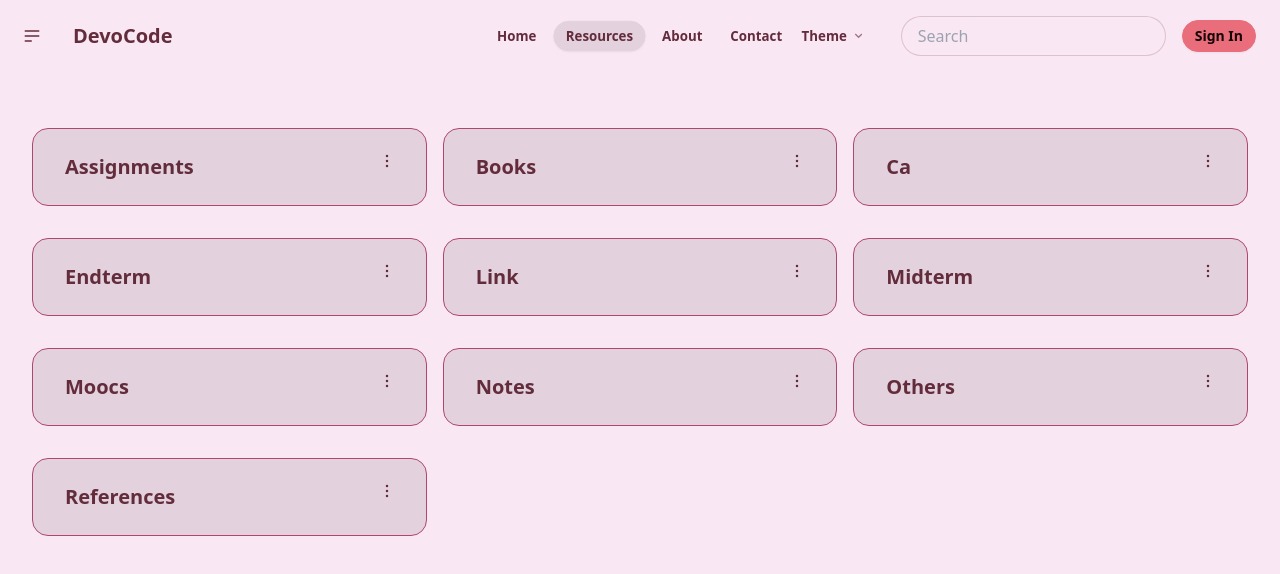
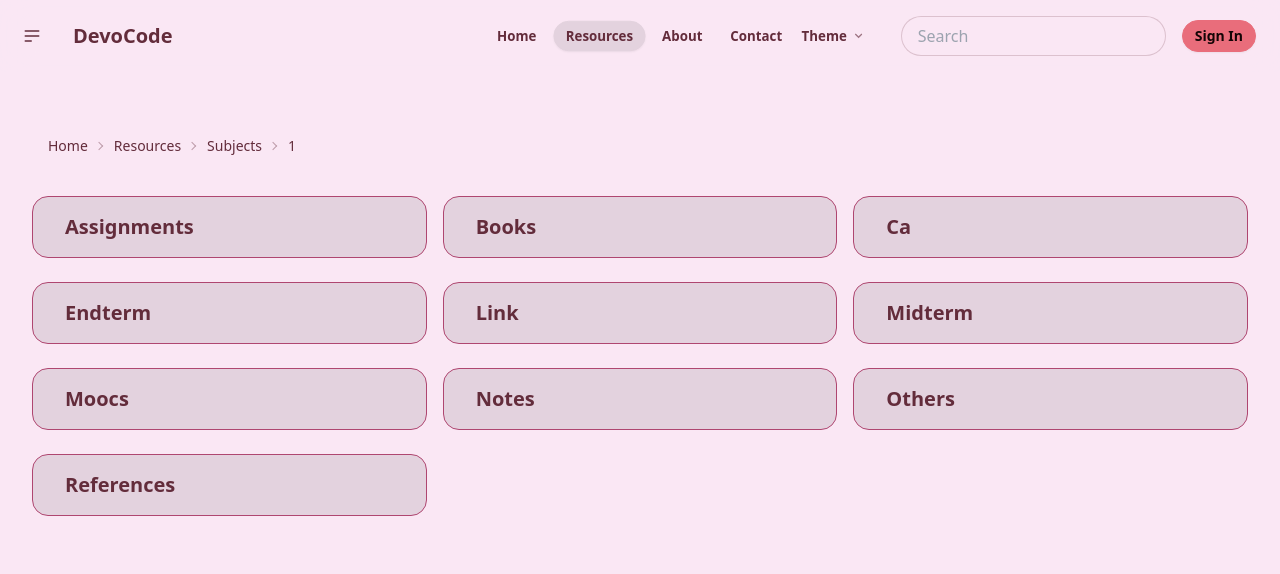
Before and after one commit to imankitkalirawana/dynamic-devocode, a Next.js app: page /resources/subjects/1 in a window 1280 px wide. Shown: the top 574 px of the page. Built offline with nearby package versions, Linux system fonts and the light colour scheme.

Commit message:
Add Breadcrumbs component to resource pages

```diff
--- a/app/resources/subjects/[code]/[type]/page.tsx
+++ b/app/resources/subjects/[code]/[type]/page.tsx
@@ -1,6 +1,7 @@
 import API_BASE_URL from "@/utils/config";
 import Resources from "@/components/resources/Resources";
 import axios from "axios";
+import Breadcrumbs from "@/components/common/Breadcrumbs";
 
 interface Props {
   params: {
@@ -10,23 +11,29 @@ interface Props {
 }
 
 async function getResources(code: string, type: string) {
-  //   const res = await fetch(
-  //     `${API_BASE_URL}/resources/resources/?subjectCode=${code}&type=${type}`
-  //   );
   const res = await axios.get(
     `${API_BASE_URL}/resources/resources/?subjectCode=${code}&type=${type}`
   );
-
   return res.data;
 }
 
 export default async function Page({ params }: Props) {
+  const breadcrumbItems = [
+    { labels: ["Home"], link: "/" },
+    { labels: ["Resources"], link: "/resources" },
+    { labels: ["Subjects"], link: "/resources/subjects" },
+    { labels: [params.code], link: `/resources/subjects/${params.code}` },
+    { labels: [params.type] },
+  ];
   const resources = await getResources(params.code, params.type);
   return (
-    <div className="mt-24 max-w-7xl m-auto grid grid-cols-12 gap-4 gap-y-8 p-8">
-      {resources.map((resource: any, index: any) => (
-        <Resources resourceData={resource} key={index} />
-      ))}
+    <div className="mt-24 max-w-7xl m-auto p-8">
+      <Breadcrumbs breadcrumbItems={breadcrumbItems} />
+      <div className="grid grid-cols-12 gap-4 gap-y-8 mt-8">
+        {resources.map((resource: any, index: any) => (
+          <Resources resourceData={resource} key={index} />
+        ))}
+      </div>
     </div>
   );
 }
--- a/app/resources/subjects/[code]/page.tsx
+++ b/app/resources/subjects/[code]/page.tsx
@@ -1,5 +1,6 @@
 import ResourceType from "@/components/resources/ResourceType";
 import resourceTypes from "@/utils/resourceTypes";
+import Breadcrumbs from "@/components/common/Breadcrumbs";
 
 interface Props {
   params: {
@@ -8,9 +9,16 @@ interface Props {
 }
 
 export default async function Page({ params }: Props) {
+  const breadcrumbItems = [
+    { labels: ["Home"], link: "/" },
+    { labels: ["Resources"], link: "/resources" },
+    { labels: ["Subjects"], link: "/resources/subjects" },
+    { labels: [params.code] },
+  ];
   return (
-    <>
-      <div className="mt-24 max-w-7xl m-auto grid grid-cols-12 gap-4 gap-y-8 p-8">
+    <div className="mt-24 max-w-7xl m-auto p-8">
+      <Breadcrumbs breadcrumbItems={breadcrumbItems} />
+      <div className="grid grid-cols-12 gap-4 gap-y-6 mt-8">
         {resourceTypes.map((resourceType: string, index: any) => (
           <ResourceType
             ResourceType={resourceType}
@@ -19,6 +27,6 @@ export default async function Page({ params }: Props) {
           />
         ))}
       </div>
-    </>
+    </div>
   );
 }
--- a/app/resources/subjects/page.tsx
+++ b/app/resources/subjects/page.tsx
@@ -1,5 +1,6 @@
 import API_BASE_URL from "@/utils/config";
 import Subjects from "@/components/resources/Subjects";
+import Breadcrumbs from "@/components/common/Breadcrumbs";
 import axios from "axios";
 
 async function getSubjects() {
@@ -8,12 +9,21 @@ async function getSubjects() {
 }
 
 export default async function Page() {
+  const breadcrumbItems = [
+    { labels: ["Home"], link: "/" },
+    { labels: ["Resources"], link: "/resources" },
+    { labels: ["Subjects"] },
+  ];
   const subjects = await getSubjects();
   return (
-    <div className="mt-24 max-w-7xl m-auto grid grid-cols-12 gap-4 gap-y-8 p-8">
-      {subjects.map((subject: any, index: any) => (
-        <Subjects key={index} subjectData={subject} />
-      ))}
+    <div className="mt-24 max-w-7xl m-auto p-8">
+      {/* <Breadcrumbs /> */}
+      <Breadcrumbs breadcrumbItems={breadcrumbItems} />
+      <div className="grid grid-cols-12 gap-4 gap-y-8 mt-8">
+        {subjects.map((subject: any, index: any) => (
+          <Subjects key={index} subjectData={subject} />
+        ))}
+      </div>
     </div>
   );
 }
--- /dev/null
+++ b/components/common/Breadcrumbs.tsx
@@ -0,0 +1,58 @@
+import React from "react";
+
+type BreadcrumbsProps = {
+  breadcrumbItems: any;
+};
+const Breadcrumbs: React.FC<BreadcrumbsProps> = ({ breadcrumbItems }) => {
+  return (
+    <>
+      <div className="text-sm breadcrumbs ml-4">
+        <ul>
+          {breadcrumbItems.map((item: any, index: any) => (
+            <li key={index}>
+              {item.link ? (
+                <a href={item.link}>
+                  {item.labels && item.labels.length > 0 ? (
+                    <>
+                      {item.labels.map((label: any, labelIndex: any) => (
+                        <span key={labelIndex}>{label}</span>
+                      ))}
+                    </>
+                  ) : (
+                    item.label
+                  )}
+                </a>
+              ) : (
+                <span className="inline-flex gap-2 items-center">
+                  {item.icon && (
+                    <svg
+                      xmlns="http://www.w3.org/2000/svg"
+                      fill="none"
+                      viewBox="0 0 24 24"
+                      className="w-4 h-4 stroke-current"
+                    >
+                      {item.icon}
+                    </svg>
+                  )}
+                  {item.labels && item.labels.length > 0 ? (
+                    <>
+                      {item.labels.map((label: any, labelIndex: any) => (
+                        <span key={labelIndex}>
+                          {label.charAt(0).toUpperCase() + label.slice(1)}
+                        </span>
+                      ))}
+                    </>
+                  ) : (
+                    item.label
+                  )}
+                </span>
+              )}
+            </li>
+          ))}
+        </ul>
+      </div>
+    </>
+  );
+};
+
+export default Breadcrumbs;
--- a/components/resources/ResourceType.tsx
+++ b/components/resources/ResourceType.tsx
@@ -20,44 +20,8 @@ const ResourceType = ({
   return (
     <div
       onClick={(e) => handleCardClick(e, code, ResourceType)}
-      className="card bg-base-200 border border-neutral col-span-12 md:col-span-6 lg:col-span-4 px-8 py-4 relative select-none cursor-pointer"
+      className="card bg-base-200 border border-neutral col-span-12 md:col-span-6 lg:col-span-4 px-8 py-2 relative select-none cursor-pointer"
     >
-      <div className="flex items-center justify-between">
-        {/* <span className="text-sm">{subject.addedDate}</span> */}
-        <div className="dropdown dropdown-end absolute right-3 top-3">
-          <div tabIndex={0} role="button" className="btn btn-sm btn-ghost m-1">
-            <svg
-              xmlns="http://www.w3.org/2000/svg"
-              fill="none"
-              viewBox="0 0 24 24"
-              strokeWidth={1.5}
-              stroke="currentColor"
-              className="w-5 h-5"
-            >
-              <path
-                strokeLinecap="round"
-                strokeLinejoin="round"
-                d="M12 6.75a.75.75 0 1 1 0-1.5.75.75 0 0 1 0 1.5ZM12 12.75a.75.75 0 1 1 0-1.5.75.75 0 0 1 0 1.5ZM12 18.75a.75.75 0 1 1 0-1.5.75.75 0 0 1 0 1.5Z"
-              />
-            </svg>
-          </div>
-          <ul
-            tabIndex={0}
-            className="dropdown-content z-[1] menu p-2 shadow bg-base-100 rounded-box w-52"
-          >
-            <li>
-              <a>Edit</a>
-            </li>
-            <li>
-              <a>Archive</a>
-            </li>
-            <li>
-              <a className="text-error">Delete</a>
-            </li>
-          </ul>
-        </div>
-      </div>
-
       <div className="mt-2">
         <h2 className="text-xl font-bold" tabIndex={0} role="link">
           {/* capitalize resourceType */}
--- a/components/resources/Resources.tsx
+++ b/components/resources/Resources.tsx
@@ -10,7 +10,6 @@ type ResourceProps = {
 
 const Resources: React.FC<ResourceProps> = ({ resourceData }) => {
   const { title, description, addedDate } = resourceData;
-  console.log(resourceData);
   return (
     <div
       //   onClick={(e) => handleCardClick(e, code)}
--- a/components/resources/Subjects.tsx
+++ b/components/resources/Subjects.tsx
@@ -1,4 +1,5 @@
 "use client";
+import Sad from "@/assets/Sad";
 import { useRouter } from "next/navigation";
 
 type SubjectProps = {
@@ -25,6 +26,7 @@ const Subjects: React.FC<SubjectProps> = ({ subjectData }) => {
   };
 
   return (
+    <>
       <div
         onClick={(e) => handleCardClick(e, code)}
         className="card bg-base-200 border border-neutral col-span-12 md:col-span-6 lg:col-span-4 px-8 py-4 relative select-none cursor-pointer"
@@ -33,7 +35,11 @@ const Subjects: React.FC<SubjectProps> = ({ subjectData }) => {
         <div className="flex items-center justify-between">
           {/* <span className="text-sm">{subject.addedDate}</span> */}
           <div className="dropdown dropdown-end absolute right-3 top-3">
-          <div tabIndex={0} role="button" className="btn btn-sm btn-ghost m-1">
+            <div
+              tabIndex={0}
+              role="button"
+              className="btn btn-sm btn-ghost m-1"
+            >
               <svg
                 xmlns="http://www.w3.org/2000/svg"
                 fill="none"
@@ -51,7 +57,7 @@ const Subjects: React.FC<SubjectProps> = ({ subjectData }) => {
             </div>
             <ul
               tabIndex={0}
-            className="dropdown-content z-[1] menu p-2 shadow bg-base-100 rounded-box w-52"
+              className="dropdown-content z-[1] menu p-2 shadow bg-base-200 rounded-box w-52"
             >
               <li>
                 <a>Edit</a>
@@ -60,12 +66,13 @@ const Subjects: React.FC<SubjectProps> = ({ subjectData }) => {
                 <a>Archive</a>
               </li>
               <li>
-              <a className="text-error">Delete</a>
+                <label htmlFor="delete_modal" className="text-error">
+                  Delete
+                </label>
               </li>
             </ul>
           </div>
         </div>
-
         <div className="mt-2">
           <h2 className="text-xl font-bold" tabIndex={0} role="link">
             {code}
@@ -75,6 +82,36 @@ const Subjects: React.FC<SubjectProps> = ({ subjectData }) => {
           </p>
         </div>
       </div>
+      <input type="checkbox" id="delete_modal" className="modal-toggle" />
+      <div className="modal" role="dialog">
+        <div className="modal-box max-w-96">
+          <div className="max-w-40 mx-auto flex mb-8">
+            <Sad />
+          </div>
+          <div className="flex modal-action">
+            <button
+              className="btn btn-primary flex-1"
+              // onClick={handleLogout}
+              // disabled={isloggingOut}
+            >
+              {/* {isloggingOut ? (
+                <span className="loading loading-dots loading-sm"></span>
+              ) : (
+                "Logout"
+              )} */}
+              "Delete"
+            </button>
+            <label className="btn flex-1" htmlFor="delete_modal">
+              Cancel
+            </label>
+          </div>
+        </div>
+
+        <label className="modal-backdrop" htmlFor="delete_modal">
+          Close
+        </label>
+      </div>
+    </>
   );
 };
 
```
Lines whose indentation alone changed are shown as unchanged.
